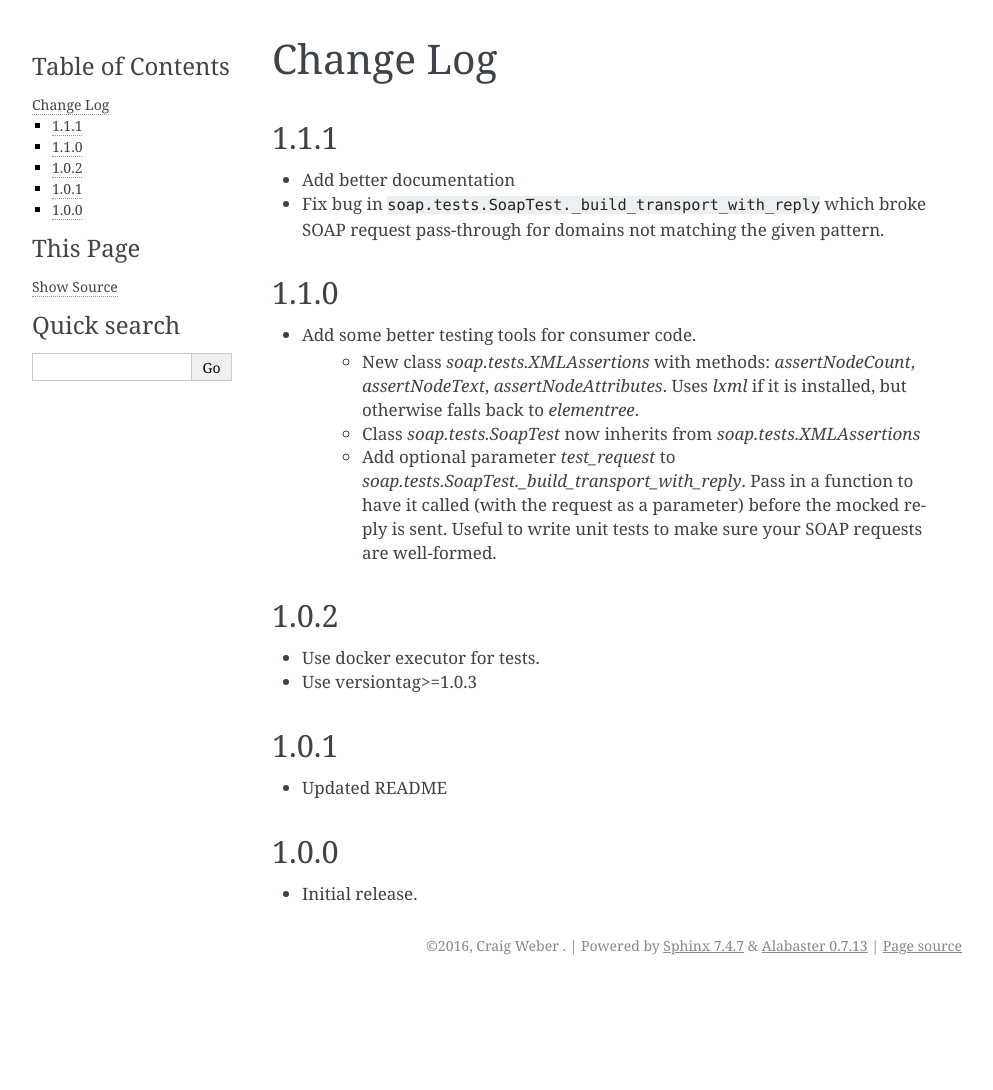
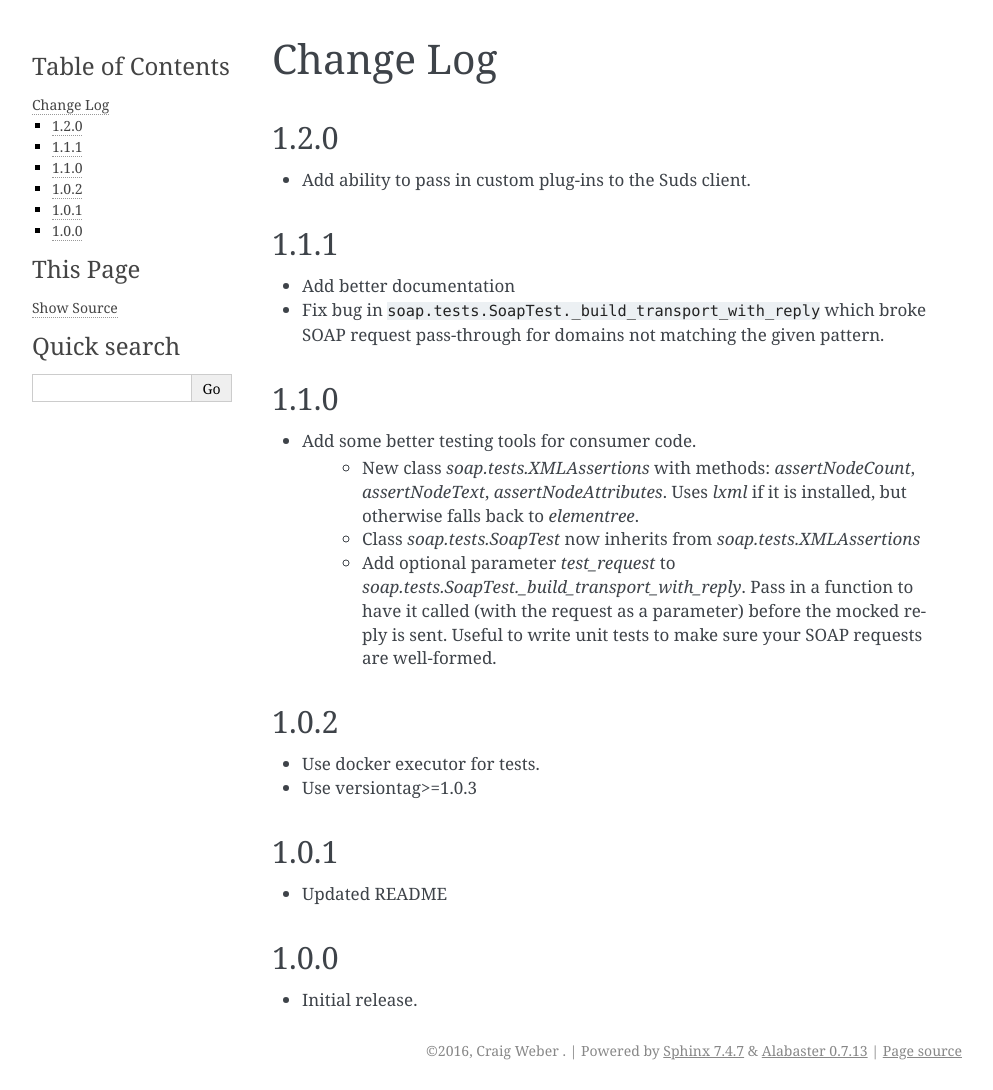
Before and after one commit to thelabnyc/instrumented-soap, a Sphinx documentation site: the page built from docs/changes.rst, in a window 1280 px wide. Shown: the whole page, without its empty margins (148-1141 px from the left). Built offline with Sphinx 7.4.7, drawn with Linux system fonts in a browser that asks for light colours; before the commit the page ends 985 px from its top, so only the background shows below that.

Commit message:
Update changelog

```diff
--- a/docs/changes.rst
+++ b/docs/changes.rst
@@ -1,5 +1,9 @@
 Change Log
 ==========
+
+1.2.0
+------------------
+- Add ability to pass in custom plug-ins to the Suds client.
 
 1.1.1
 ------------------
```
